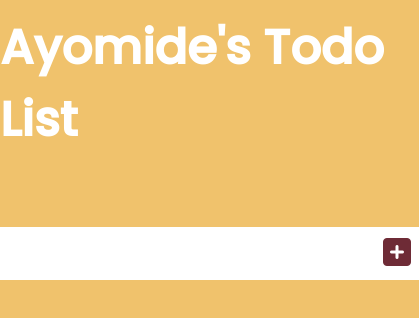
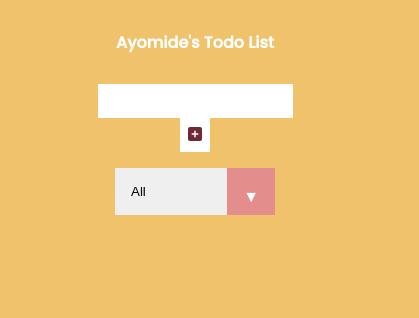
Before and after one commit to Midesales/javascript-todo, a plain HTML site: page index.html in a window 390 px wide. Shown: the whole page, 419 px wide, since content can reach past the window. Drawn offline with Linux system fonts and the light colour scheme.

Commit message:
responsiveness

```diff
--- a/styles.css
+++ b/styles.css
@@ -122,3 +122,43 @@ select{
     padding: 1rem;
     transition: all 0.3s ease;
 }
+
+/* Responsive Styles */
+@media screen and (max-width: 640px) {
+    form button {
+      font-size: 1rem; /* Adjust button font size for smaller screens */
+    }
+
+    .container {
+      padding: 0.5rem;
+    }
+
+    .todo-list {
+      min-width: 80%; /* Adjusted for smaller screens */
+    }
+
+    header{
+        font-size: 0.5rem;
+    }
+
+    header,
+form{
+    min-height: 10vh;
+    display: flex;
+    flex-direction: column;
+    justify-content: center;
+    align-items: center;
+}
+form input{
+    width: 50%;
+}
+form input,
+form button{
+
+    padding: 0.5rem;
+    font-size: 1rem;
+
+}
+
+
+  }
```
